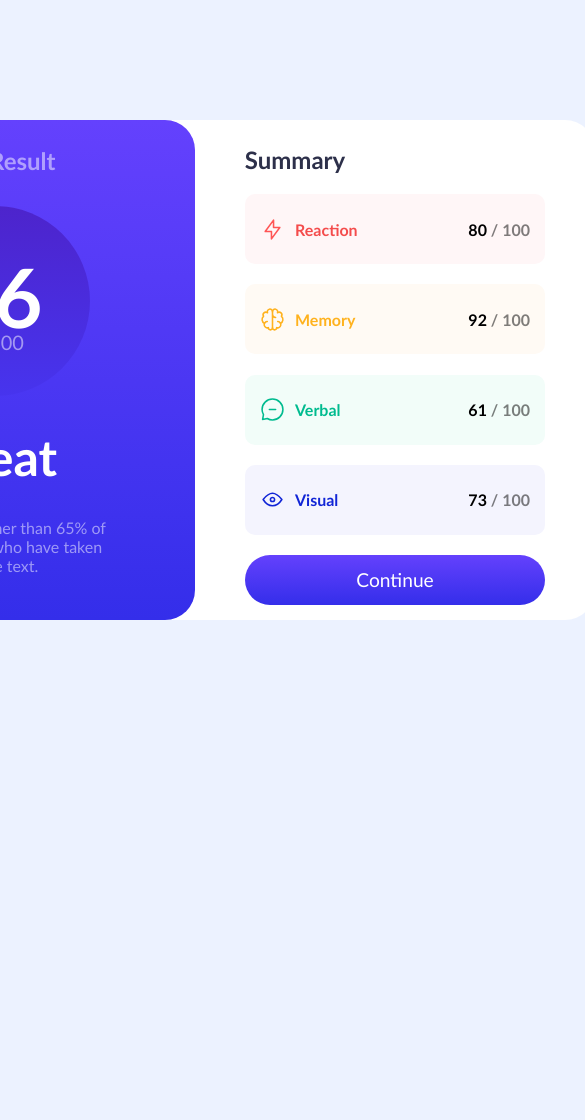
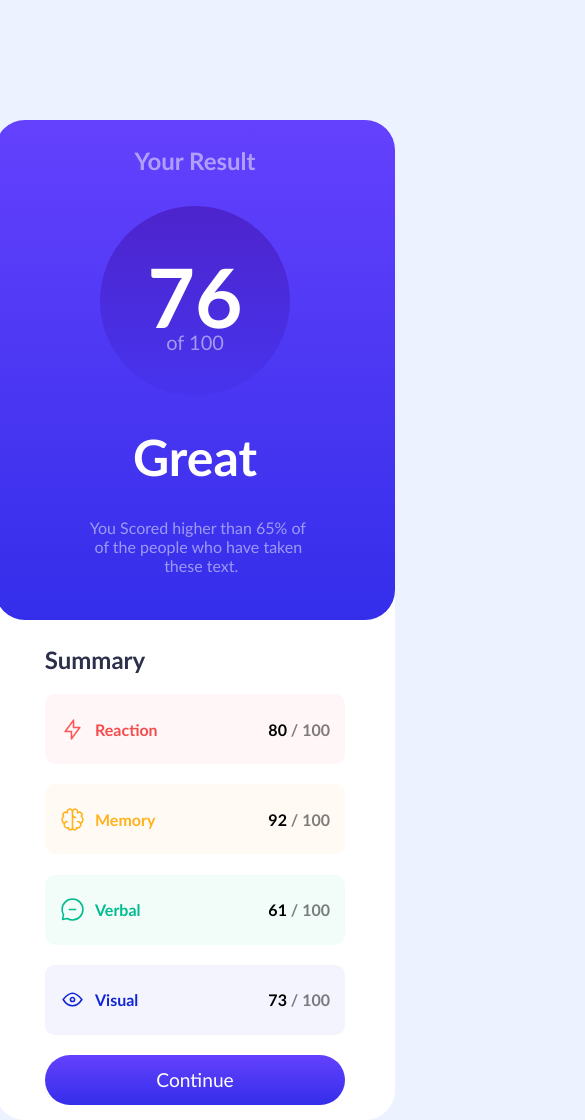
Before and after one commit to importantboy/Second-webpage, a plain HTML site: page index.html in a window 390 px wide. Shown: the whole page, 585 px wide, since content can reach past the window. Before the commit the page ends 844 px from the top, so only its background shows below. Drawn offline with Linux system fonts and the light colour scheme.

Commit message:
Responsive change

```diff
--- a/style.css
+++ b/style.css
@@ -206,3 +206,14 @@ input{
     font-weight: 500;
 
 }
+
+@media only screen and (max-width: 600px) {
+    .parent{
+        height: 1000px;
+        width: 400px;
+        background-color: white;
+        border-radius: 30px;
+        display: flex;
+        flex-direction: column;
+    }
+}
```
